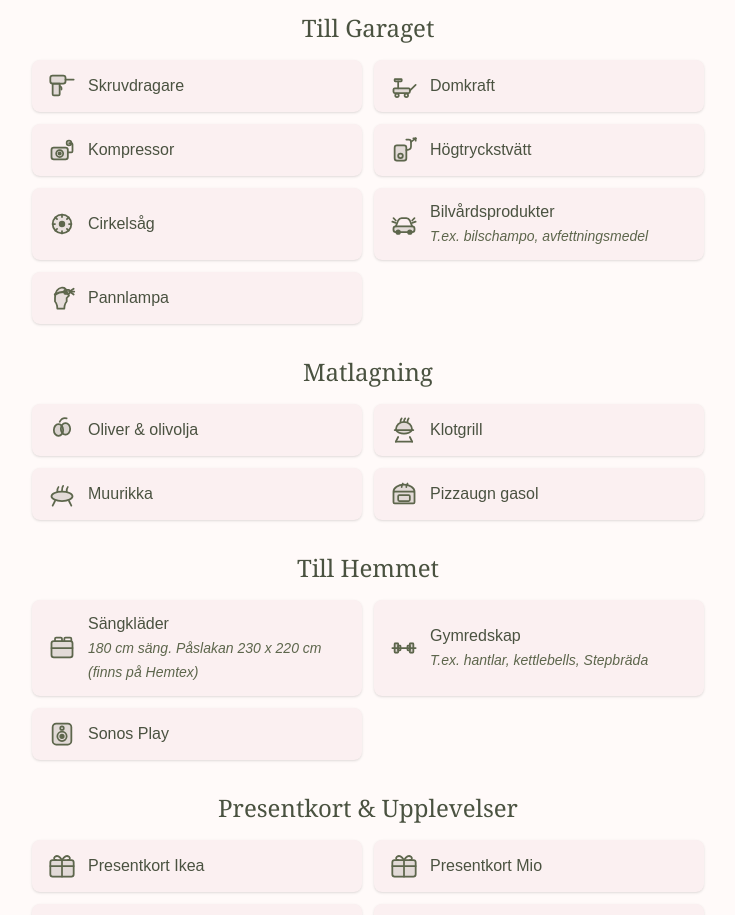
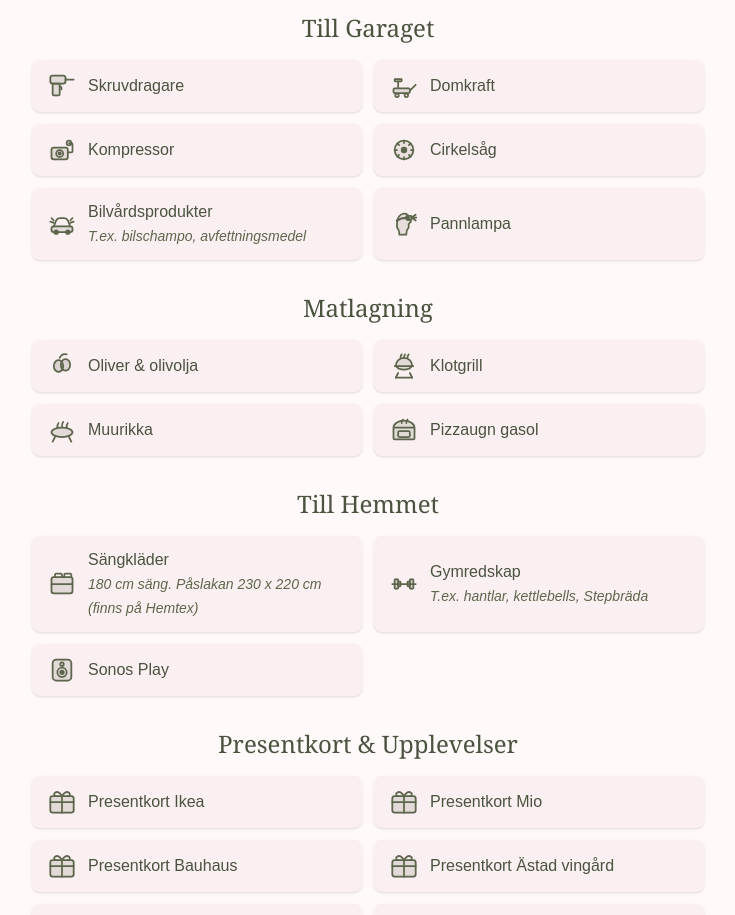
Before and after one commit to Alecktos/alecktos-website, a Next.js app: page /presents in a window 1280 px wide. Shown: the part 1220-2135 px from the top of the page, without its empty margins (272-1007 px from the left). Built offline with nearby package versions, Linux system fonts and the light colour scheme.

Commit message:
Remove Högtryckstvätt from gift list

```diff
--- a/app/components/GiftIcons.tsx
+++ b/app/components/GiftIcons.tsx
@@ -278,20 +278,6 @@ export function CompressorIcon(): JSX.Element {
 	);
 }
 
-export function PressureWasherIcon(): JSX.Element {
-	return (
-		<svg {...svgProps}>
-			<rect x="4" y="8" width="10" height="13" rx="2" fill="currentColor" opacity="0.15" />
-			<rect x="4" y="8" width="10" height="13" rx="2" />
-			<circle cx="9" cy="17" r="2" />
-			<path d="M14 12 q4 0 4 -3 v-4 q0 -2 -2 -2 h-2" />
-			<line x1="18" y1="5" x2="22" y2="2" />
-			<line x1="20" y1="2" x2="22" y2="2" />
-			<line x1="22" y1="2" x2="22" y2="4" />
-		</svg>
-	);
-}
-
 export function CircularSawIcon(): JSX.Element {
 	return (
 		<svg {...svgProps}>
--- a/app/presents/page.tsx
+++ b/app/presents/page.tsx
@@ -21,7 +21,6 @@ import {
 	MuurikkaIcon,
 	SpeakerIcon,
 	CompressorIcon,
-	PressureWasherIcon,
 	CircularSawIcon,
 	ClearingSawIcon,
 	PizzaOvenIcon,
@@ -61,7 +60,6 @@ const categories: GiftCategory[] = [
 			{ name: "Skruvdragare", icon: <ScrewdriverIcon /> },
 			{ name: "Domkraft", icon: <CarJackIcon /> },
 			{ name: "Kompressor", icon: <CompressorIcon /> },
-			{ name: "Högtryckstvätt", icon: <PressureWasherIcon /> },
 			{ name: "Cirkelsåg", icon: <CircularSawIcon /> },
 			{ name: "Bilvårdsprodukter", icon: <CarCareIcon />, comment: "T.ex. bilschampo, avfettningsmedel" },
 			{ name: "Pannlampa", icon: <HeadlampIcon /> },
```
